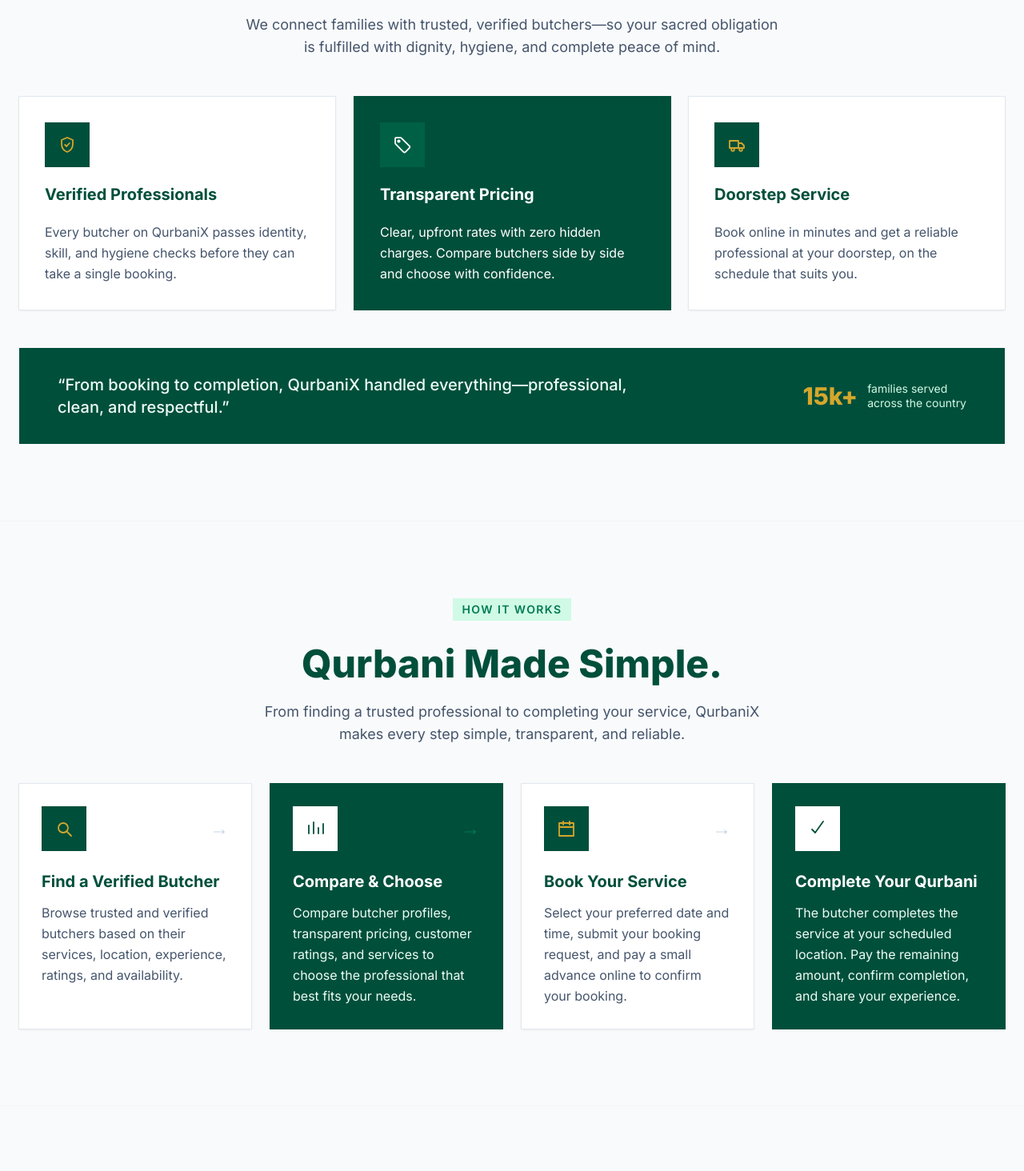
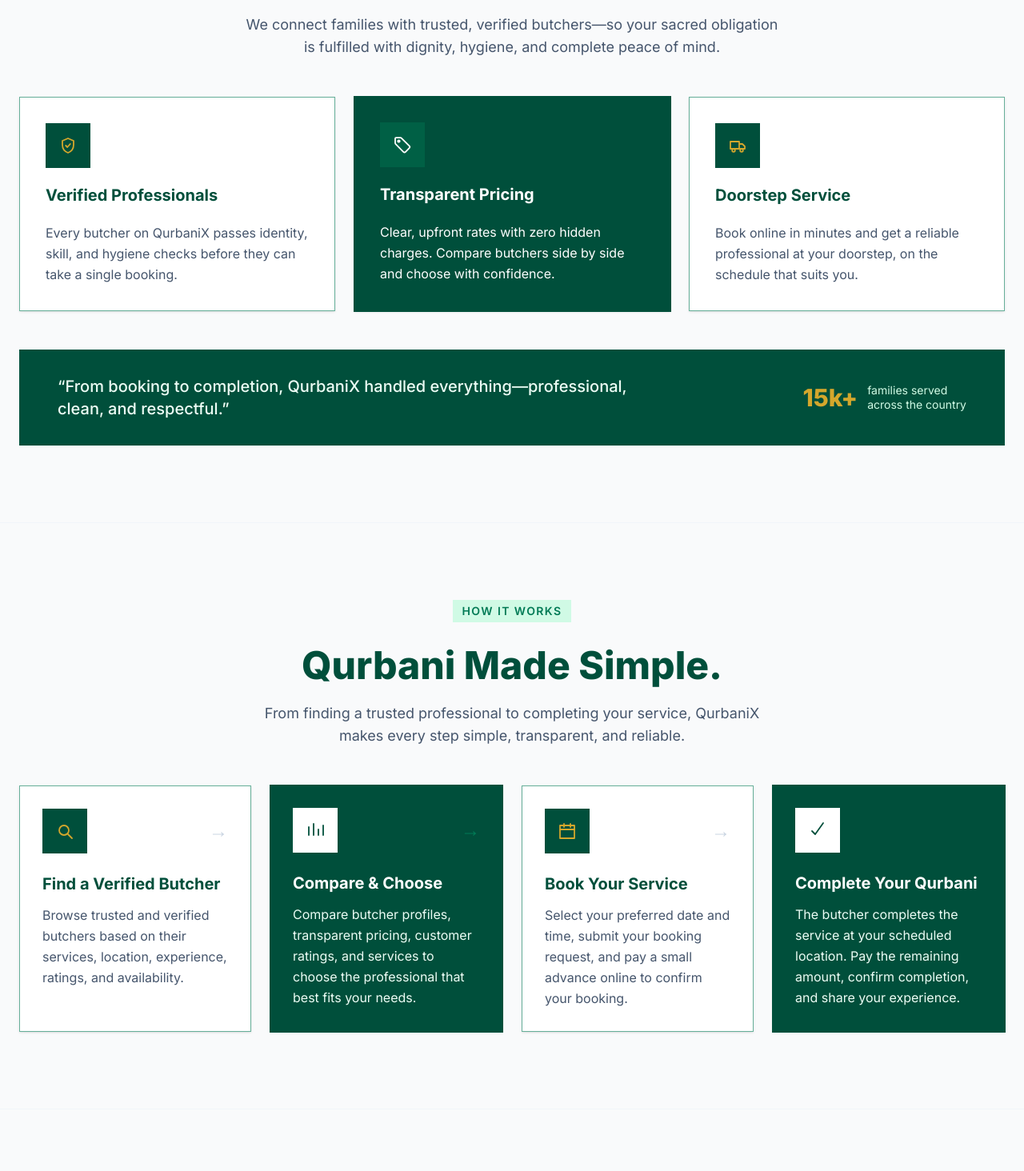
Before and after one commit to Talha-Morshed/QurbaniX, a React (Vite) app in the folder frontend/: page / in a window 1280 px wide. Shown: the part 1066-2530 px from the top of the page at 80% size. Built offline with nearby package versions, Linux system fonts and the light colour scheme.

Commit message:
fixing minor ui bugs i found in the homepage and registration page

```diff
--- a/frontend/src/components/landing/AboutSection.jsx
+++ b/frontend/src/components/landing/AboutSection.jsx
@@ -57,7 +57,7 @@
             <div
               key={feature.title}
               className={`premium-action group p-8 flex flex-col items-start gap-5 shadow-sm hover:shadow-xl ${
-                feature.highlight ? 'bg-emerald-900 ring-1 ring-emerald-900' : 'bg-white ring-1 ring-slate-200'
+                feature.highlight ? 'bg-emerald-900 ring-1 ring-emerald-900' : 'bg-white border border-emerald-700/60'
               }`}
             >
               <div className={`inline-flex items-center justify-center w-14 h-14 ${feature.highlight ? 'bg-emerald-800 text-white' : 'bg-emerald-900 text-[#D4A72C]'}`}>
--- a/frontend/src/components/landing/HowItWorksSection.jsx
+++ b/frontend/src/components/landing/HowItWorksSection.jsx
@@ -76,7 +76,7 @@
               <div
                 key={step.title}
                 className={`premium-action group flex h-full flex-col p-6 md:p-7 shadow-sm hover:shadow-lg ${
-                  isDark ? 'bg-emerald-900 ring-1 ring-emerald-900' : 'bg-white ring-1 ring-slate-200'
+                  isDark ? 'bg-emerald-900 ring-1 ring-emerald-900' : 'bg-white border border-emerald-700/60'
                 }`}
               >
                 <div className="flex items-center justify-between gap-3">
```
